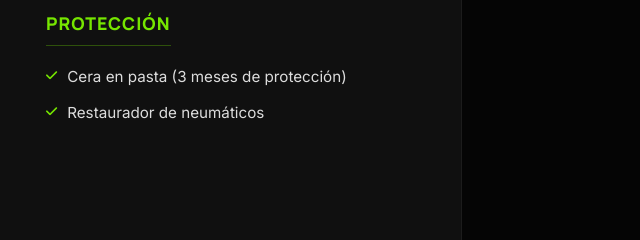
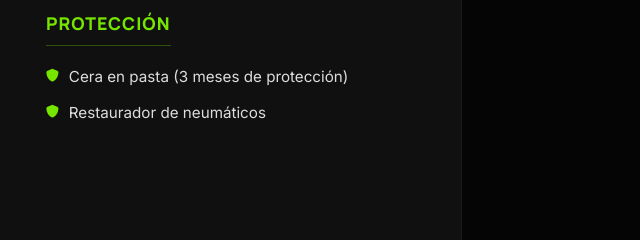
Before and after one commit to yerayagency/Eco-hand-clean, a plain HTML site: page pulidos/pulido-3-pasos.html in a window 1280 px wide. Shown: the part 430-670 px from the top of the page, 614-1254 px from the left. Drawn offline with Linux system fonts and the light colour scheme.

Commit message:
Update pulido-3-pasos.html

```diff
--- a/pulidos/pulido-3-pasos.html
+++ b/pulidos/pulido-3-pasos.html
@@ -306,8 +306,8 @@
                 <div class="pack-column">
                     <h4>PROTECCIÓN</h4>
                     <div class="pack-items">
-                        <div class="included-item"><i class="fa-solid fa-check"></i> Cera en pasta (3 meses de protección)</div>
-                        <div class="included-item"><i class="fa-solid fa-check"></i> Restaurador de neumáticos</div>
+                        <div class="included-item"><i class="fa-solid fa-shield"></i> Cera en pasta (3 meses de protección)</div>
+                        <div class="included-item"><i class="fa-solid fa-shield"></i> Restaurador de neumáticos</div>
                     </div>
                 </div>
 
```
